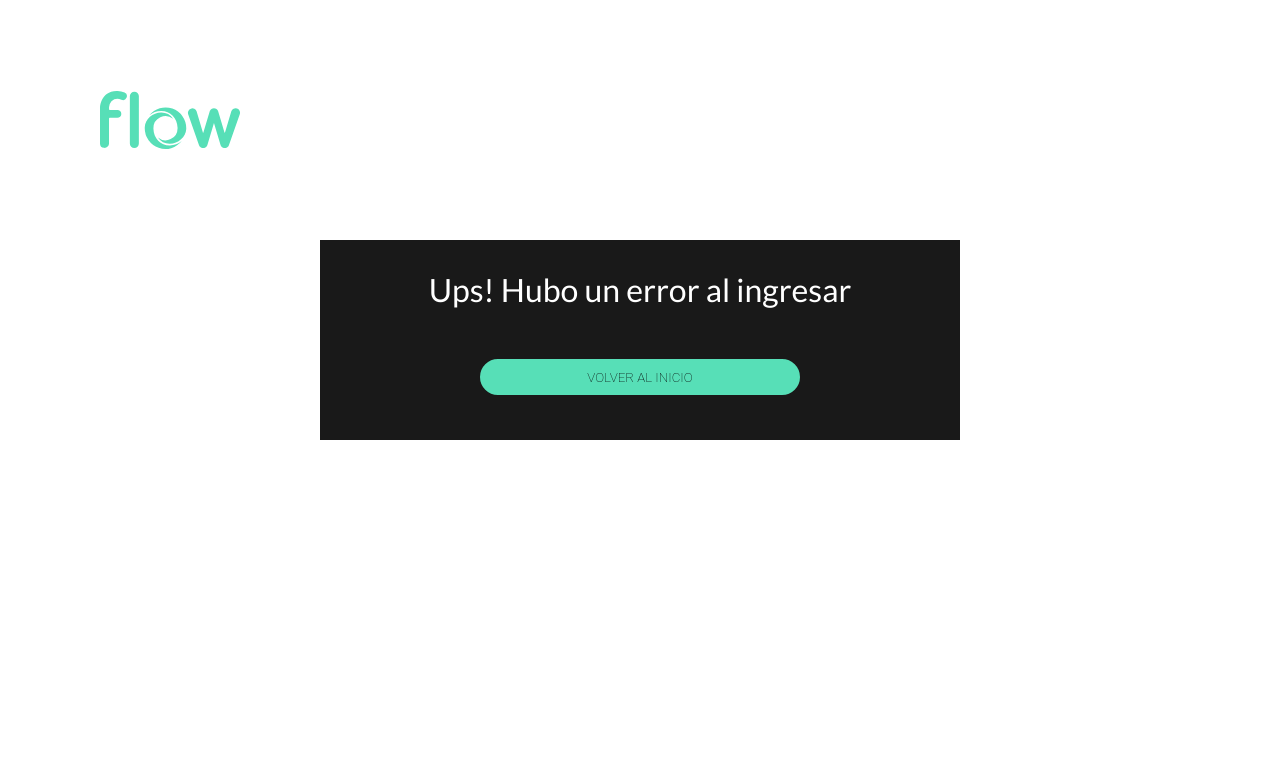
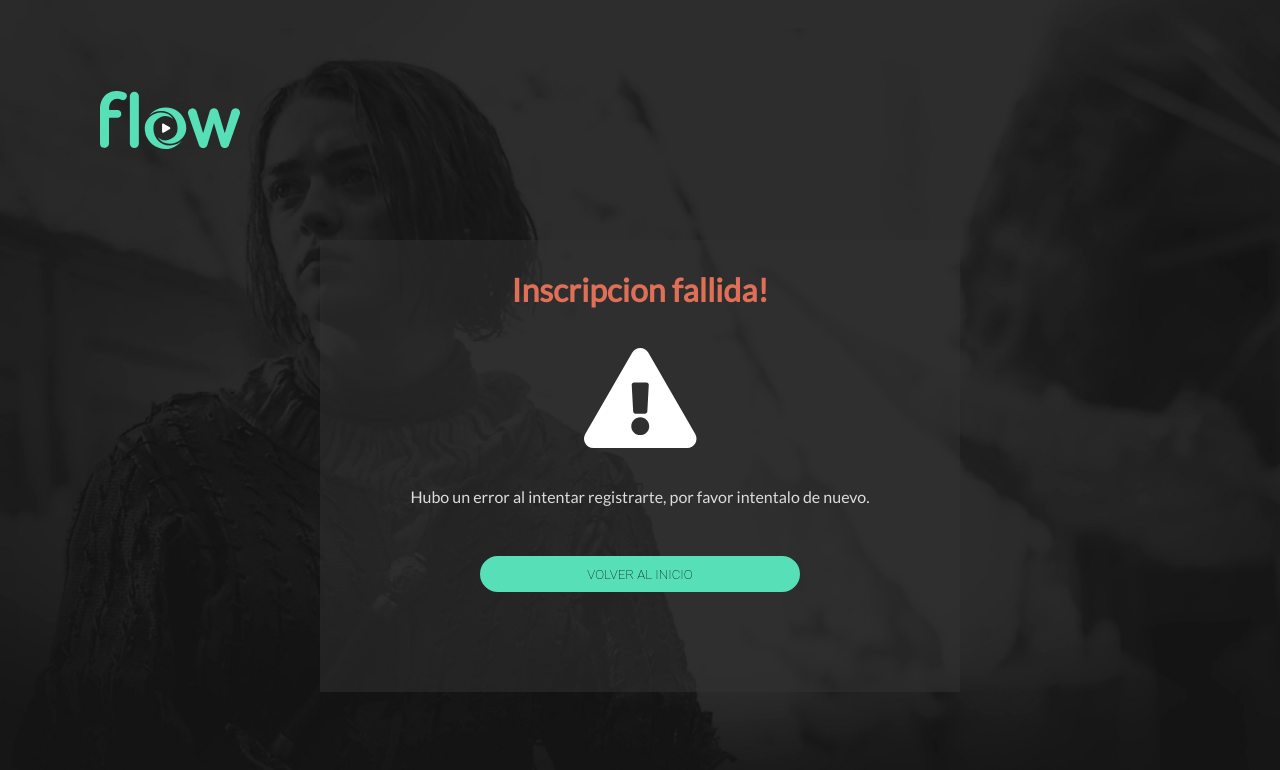
Before and after one commit to GiulianaMelluso/LosMagios, a plain HTML site: page error.html in a window 1280 px wide. Drawn offline with Linux system fonts and the light colour scheme.

Commit message:
Agrego pantallas error y exito

```diff
--- a/css/style.css
+++ b/css/style.css
@@ -35,6 +35,12 @@ button:hover
   border: 2px solid #2fc191;
 }
 
+a
+{
+  color: #57dfb7;
+  text-decoration: none;
+
+}
 /*Nosotros*/
 
 #tituloLosmagio{
@@ -226,6 +232,15 @@ CAJAS GENERAL
 .caja_contenido_item{
   line-height: 2;
 }
+.caja_mensaje{
+  width: 50vw;
+  min-height: 10vh;
+  background-color: rgba(51, 51, 51,0.5);
+  margin-right: auto;
+  margin-left: auto;
+  text-align: center;
+  padding: 30px 50px 50px;
+}
 .romper {
   flex-basis: 100%;
   height: 0;
@@ -240,6 +255,11 @@ TEXTOS GENERAL
 .texto_cablevision_1
 {
   color: #57dfb7;
+  font-weight: 800;
+}
+.texto_cablevision_2
+{
+  color: #df7057;
   font-weight: 800;
 }
 
--- a/error.html
+++ b/error.html
@@ -8,20 +8,31 @@
     <link rel="stylesheet" href="css/style.css"/>
     <script defer src="https://use.fontawesome.com/releases/v5.0.13/js/all.js" integrity="sha384-xymdQtn1n3lH2wcu0qhcdaOpQwyoarkgLVxC/wZ5q7h9gHtxICrpcaSUfygqZGOe"
         crossorigin="anonymous"></script>
+
     <link rel="icon" type="image/png" href="img/favicon-32x32.png" sizes="32x32"/>
 </head>
-<body class="body2">
+<body style="background-image: url(img/background.jpg);">
 <header>
         <a href="#" class="logoIzq"><img src="img/logo.svg" height="240px" width="140px"></a>
 </header>
 
-    <section id="CuadroMensaje">
+<div class="centrado">
+    <section id="mensaje" class="caja_mensaje">
 
-        <p>Ups! Hubo un error al ingresar</p>
+
+    <p><span class="texto_cablevision_2">Inscripcion fallida!</span></p>
+    <br>
+
+            <i class="fas fa-exclamation-triangle" style="font-size: 100px;"></i>
+            <br>
+            <br>
+            <p class="texto_caja_normal">Hubo un error al intentar registrarte, por favor intentalo de nuevo.</p>
+        </span>
         <a href="index.html"><button type="button">VOLVER AL INICIO</button></a>
 
+
     </section>
-
+</div>
 
 <script>
     let mainNav = document.getElementById("js-menu");
```
Also changed, not shown: exito.html (+12 -3 lines), index.html (+2 -1 lines), serie.html (+14 -5 lines).
